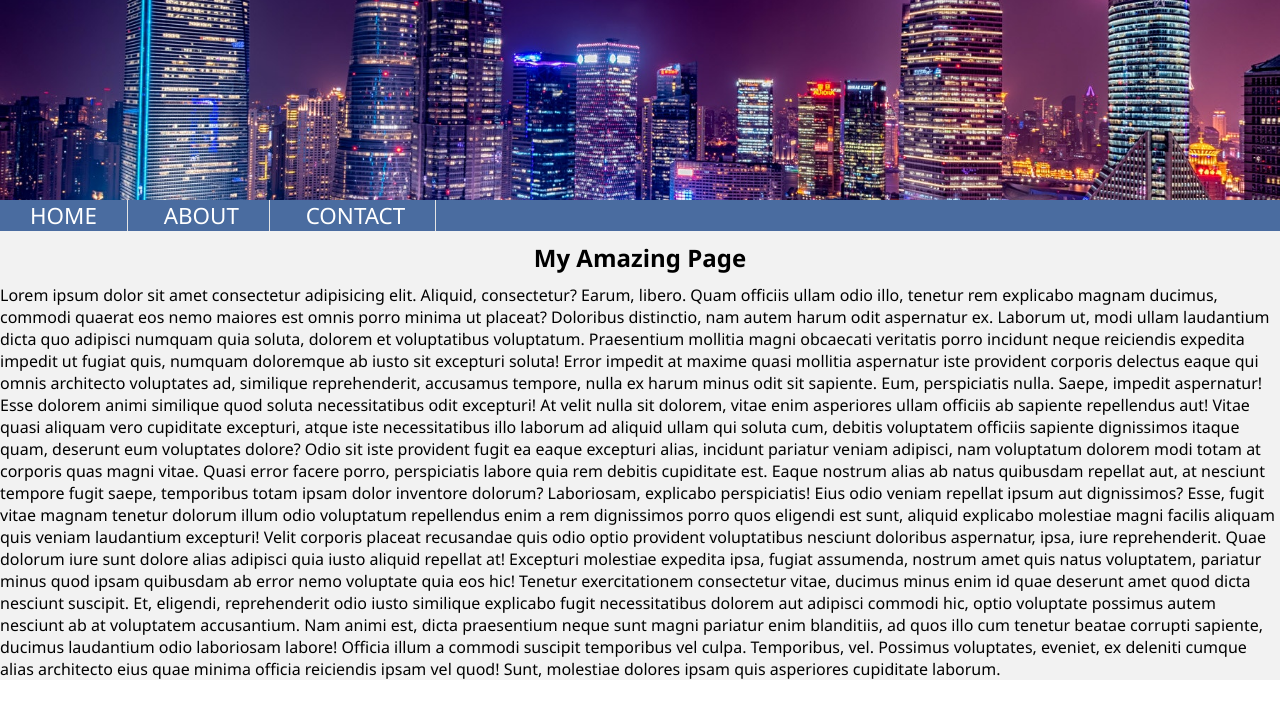
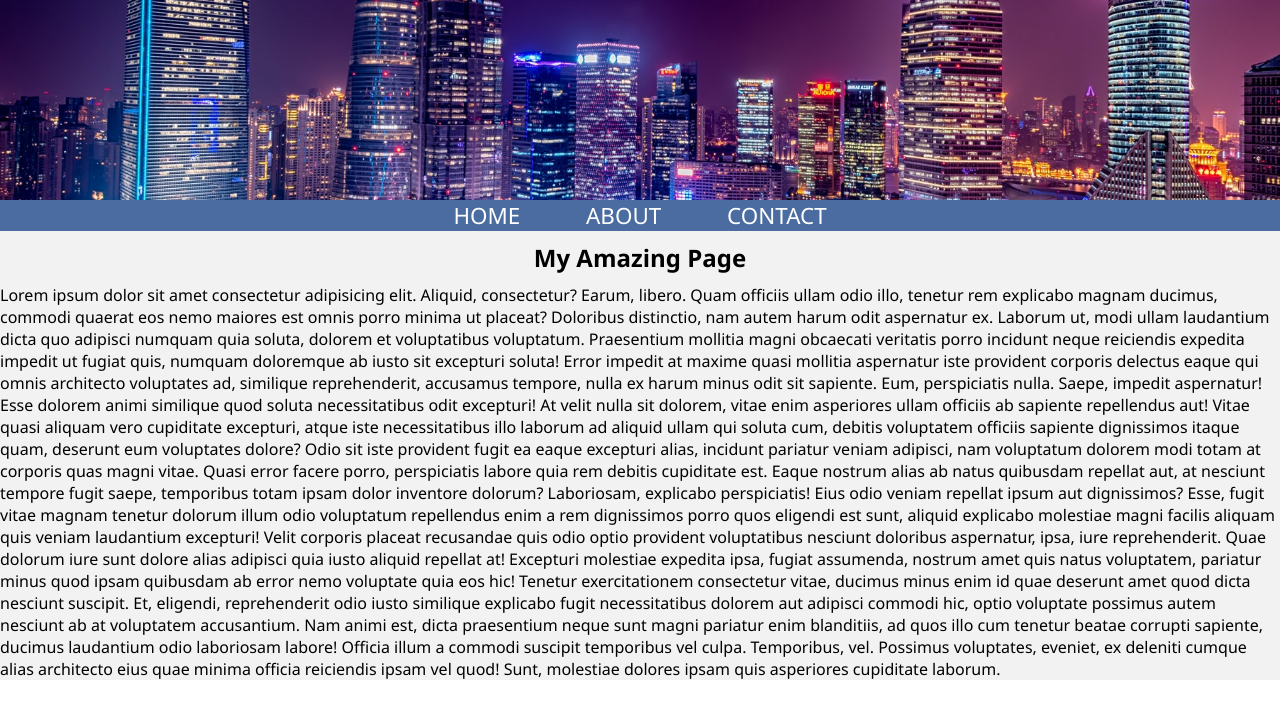
Before and after one commit to Oussama-Moussaoui/CSS-Beginner-Journey, a plain HTML site: page my_nice_page.html in a window 1280 px wide. Drawn offline with Linux system fonts and the light colour scheme.

Commit message:
Updated my_nice_page

```diff
--- a/my_nice_page.css
+++ b/my_nice_page.css
@@ -16,6 +16,7 @@ img {
     list-style: none;
     background-color: #4a6ca0;
     font-size: 1.4rem;
+    text-align: center;
     /* overflow: auto; */
     position: sticky; top: 0px;
 }
@@ -31,8 +32,8 @@ img {
     text-transform: uppercase;
     color: white;
     padding: 0px 30px;
-    border-right: 1px #e4e4e4 solid;
 }
+
 
 .menu__item a:hover {
     background-color: #32568b;
```
